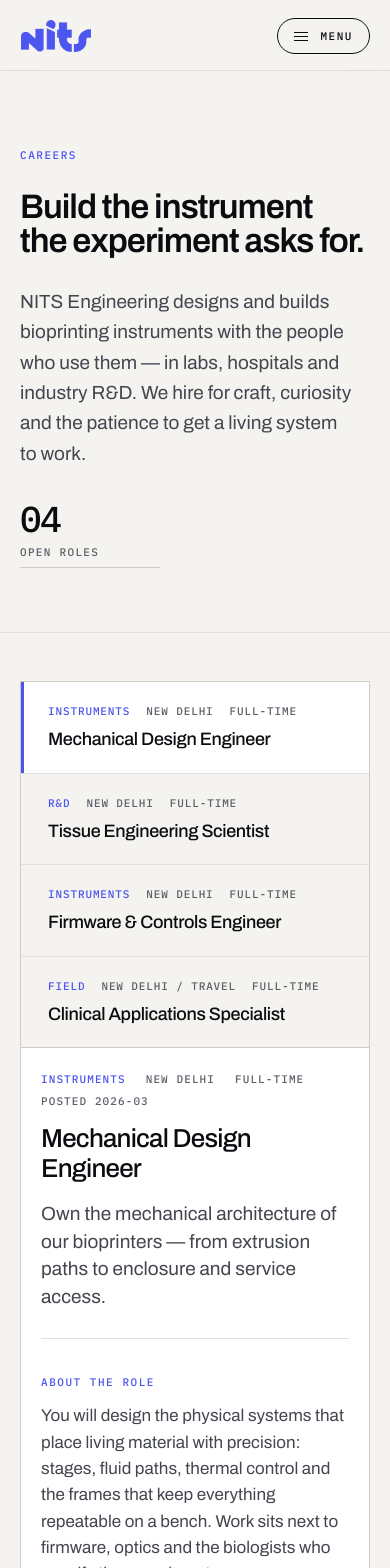
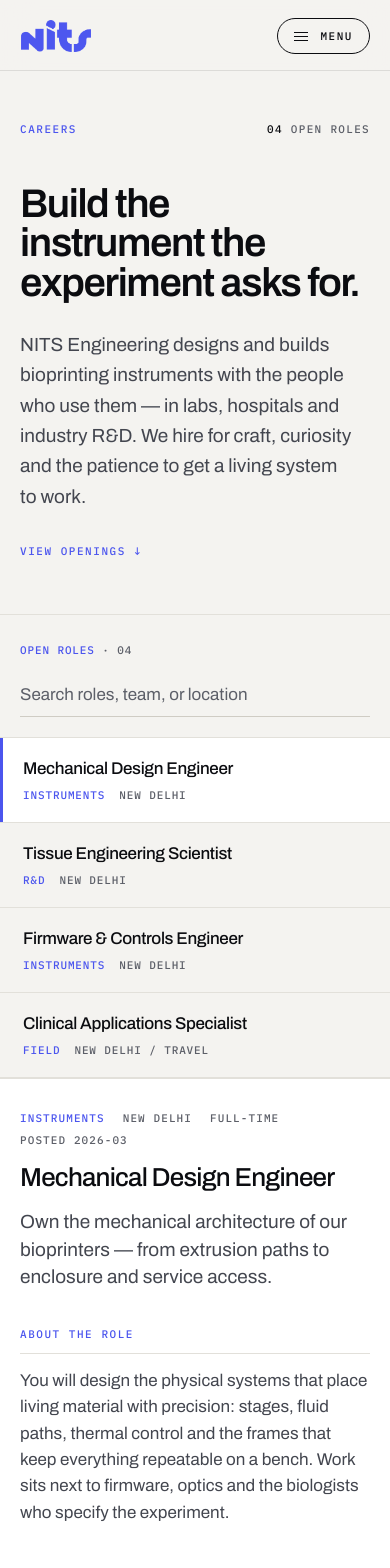
Before and after one commit to Dev-Aman7/nits, a Next.js app: page /careers in a window 390 px wide. Shown: the top 1568 px of the page. Built offline with nearby package versions, Linux system fonts and the light colour scheme.

Commit message:
Refactor Careers components: update styles for improved layout and responsiveness, implement searchable job list, and enhance job detail presentation. Adjust animations and transitions for better user experience.

```diff
--- a/app/careers/page.tsx
+++ b/app/careers/page.tsx
@@ -37,7 +37,7 @@ export default function CareersPage() {
         {jobs.length > 0 ? (
           <CareersOpenings />
         ) : (
-          <p className={`mono ${s.openings}`}>{careers.emptyLabel}</p>
+          <p className={`mono ${s.empty}`}>{careers.emptyLabel}</p>
         )}
         <Contact />
       </main>
--- a/components/careers/Careers.module.css
+++ b/components/careers/Careers.module.css
@@ -1,127 +1,181 @@
-/* Careers page — paper ground, hairlines, design.md tokens. */
+/* Careers — editorial paper page. Hairlines, no boxed panels. */
 
 .page {
   background: var(--paper);
   color: var(--text-paper-1);
-  min-height: 100vh;
 }
 
-/* ---- Hero --------------------------------------------------------------- */
+/* ---- Hero (home Overview rhythm) ---------------------------------------- */
 
 .hero {
-  padding: calc(80px + clamp(48px, 8vh, 96px)) var(--space-container) clamp(64px, 8vw, 96px);
-  border-bottom: 1px solid var(--border-paper);
+  position: relative;
+  min-height: min(72vh, 720px);
+  display: flex;
+  flex-direction: column;
+  justify-content: space-between;
+  gap: 64px;
+  padding: calc(80px + clamp(32px, 5vh, 56px)) var(--space-container)
+    clamp(48px, 6vh, 80px);
 }
 
-.heroInner {
+.heroRail {
+  display: flex;
+  align-items: baseline;
+  justify-content: space-between;
+  gap: 24px;
+  flex-wrap: wrap;
+}
+
+.eyebrow {
+  color: var(--accent-on-paper);
+}
+
+.heroCount {
+  color: var(--text-paper-3);
+  letter-spacing: 0.12em;
+  text-transform: uppercase;
+}
+
+.heroCountNum {
+  color: var(--text-paper-1);
+}
+
+.heroBlock {
   display: flex;
   flex-wrap: wrap;
   align-items: end;
-  justify-content: space-between;
-  gap: clamp(32px, 5vw, 64px);
-  max-width: 1180px;
+  gap: clamp(32px, 5vw, 80px);
 }
 
 .heroCopy {
   display: flex;
   flex-direction: column;
   gap: 28px;
+  flex: 1 1 360px;
   max-width: var(--measure-heading);
-  flex: 1 1 320px;
-}
-
-.eyebrow {
-  color: var(--accent-on-paper);
 }
 
 .heading {
   margin: 0;
-  letter-spacing: -0.03em;
+  letter-spacing: -0.035em;
+  max-width: 14ch;
 }
 
 .lede {
   margin: 0;
-  max-width: var(--measure-prose);
+  max-width: 42ch;
   color: var(--text-paper-2);
 }
 
-.count {
+.heroCue {
   flex: none;
+  color: var(--accent-on-paper);
+  padding-bottom: 6px;
+}
+
+.heroRule {
+  position: absolute;
+  left: 0;
+  right: 0;
+  bottom: 0;
+  height: 1px;
+  background: var(--border-paper);
+}
+
+/* ---- Openings: left list + right brief ---------------------------------- */
+
+.openings {
+  border-bottom: 1px solid var(--border-paper);
+  min-height: 70vh;
+}
+
+.split {
+  display: flex;
+  flex-wrap: wrap;
+  align-items: stretch;
+  min-height: 70vh;
+}
+
+.listPane {
+  flex: 1 1 300px;
+  max-width: 400px;
   display: flex;
   flex-direction: column;
-  gap: 8px;
-  padding-bottom: 8px;
-  border-bottom: 1px solid var(--border-paper-strong);
-  min-width: 140px;
-}
-
-.countValue {
-  font-size: var(--numeric);
-  letter-spacing: -0.04em;
-  line-height: 1;
-  color: var(--text-paper-1);
-}
-
-.countLabel {
-  color: var(--text-paper-3);
-  letter-spacing: 0.12em;
-  text-transform: uppercase;
-}
-
-/* ---- Openings split ----------------------------------------------------- */
-
-.openings {
-  padding: clamp(48px, 8vw, 96px) var(--space-container) clamp(96px, 12vw, 160px);
-}
-
-.openingsSplit {
-  display: flex;
-  flex-wrap: wrap;
-  gap: 0;
-  max-width: 1180px;
-  margin: 0 auto;
-  border: 1px solid var(--border-paper-strong);
-  background: var(--border-paper-strong);
-}
-
-.listCol {
-  flex: 1 1 280px;
-  max-width: 420px;
+  border-right: 1px solid var(--border-paper);
   background: var(--paper);
   min-width: 0;
 }
 
-.detailCol {
-  flex: 2 1 420px;
-  min-width: 0;
-  background: var(--white);
-  position: relative;
+.listHead {
+  display: flex;
+  flex-direction: column;
+  gap: 16px;
+  padding: 28px var(--space-container) 20px;
+  border-bottom: 1px solid var(--border-paper);
+  position: sticky;
+  top: 72px;
+  z-index: 1;
+  background: var(--paper);
 }
 
-/* ---- Job list ----------------------------------------------------------- */
+.listLabel {
+  color: var(--accent-on-paper);
+  letter-spacing: 0.08em;
+  text-transform: uppercase;
+}
+
+.listCount {
+  color: var(--text-paper-3);
+}
+
+.search {
+  display: block;
+  width: 100%;
+}
+
+.searchInput {
+  width: 100%;
+  box-sizing: border-box;
+  margin: 0;
+  padding: 12px 0;
+  border: none;
+  border-bottom: 1px solid var(--border-paper-strong);
+  border-radius: 0;
+  background: transparent;
+  color: var(--text-paper-1);
+  font: inherit;
+  font-size: var(--body);
+  outline: none;
+  transition: border-color var(--dur-hover) var(--ease-default);
+}
+
+.searchInput::placeholder {
+  color: var(--text-paper-3);
+}
+
+.searchInput:focus {
+  border-bottom-color: var(--accent-on-paper);
+}
 
 .list {
   list-style: none;
   margin: 0;
   padding: 0;
+  flex: 1;
 }
 
 .listItem {
   border-bottom: 1px solid var(--border-paper);
 }
 
-.listItem:last-child {
-  border-bottom: none;
-}
-
 .listButton {
   display: flex;
   flex-direction: column;
   align-items: flex-start;
-  gap: 10px;
+  gap: 8px;
   width: 100%;
   margin: 0;
-  padding: 22px 24px;
+  padding: 20px var(--space-container);
   border: none;
   border-left: 3px solid transparent;
   background: transparent;
@@ -134,7 +188,7 @@
 }
 
 .listButton:hover {
-  background: color-mix(in oklab, var(--paper) 88%, var(--ink));
+  background: color-mix(in oklab, var(--paper) 90%, var(--ink));
 }
 
 .listButton[aria-selected="true"] {
@@ -147,10 +201,18 @@
   outline-offset: -2px;
 }
 
+.listTitle {
+  font-size: clamp(17px, 1.8vw, 20px);
+  font-weight: 500;
+  letter-spacing: -0.02em;
+  line-height: 1.3;
+  color: var(--text-paper-1);
+}
+
 .listMeta {
   display: flex;
   flex-wrap: wrap;
-  gap: 8px 16px;
+  gap: 8px 14px;
   color: var(--text-paper-3);
   letter-spacing: 0.08em;
   text-transform: uppercase;
@@ -160,33 +222,26 @@
   color: var(--accent-on-paper);
 }
 
-.listTitle {
+.noResults {
   margin: 0;
-  font-size: clamp(18px, 2vw, 22px);
-  font-weight: 500;
-  letter-spacing: -0.02em;
-  line-height: 1.25;
-  color: var(--text-paper-1);
+  padding: 28px var(--space-container);
+  color: var(--text-paper-3);
 }
 
-.listSummary {
-  margin: 0;
-  font-size: var(--body-sm);
-  line-height: 1.45;
-  color: var(--text-paper-2);
-  display: -webkit-box;
-  -webkit-line-clamp: 2;
-  -webkit-box-orient: vertical;
-  overflow: hidden;
+.detailPane {
+  flex: 2 1 420px;
+  min-width: 0;
+  background: var(--white);
 }
 
-/* ---- Job detail --------------------------------------------------------- */
+/* ---- Detail brief ------------------------------------------------------- */
 
 .detail {
   display: flex;
   flex-direction: column;
   gap: 36px;
-  padding: clamp(28px, 4vw, 48px);
+  padding: clamp(32px, 4vw, 56px) clamp(24px, 4vw, 48px)
+    clamp(56px, 8vw, 96px);
   min-height: 100%;
 }
 
@@ -194,14 +249,13 @@
   display: flex;
   flex-direction: column;
   gap: 16px;
-  padding-bottom: 28px;
-  border-bottom: 1px solid var(--border-paper);
+  max-width: 640px;
 }
 
 .detailMeta {
   display: flex;
   flex-wrap: wrap;
-  gap: 8px 20px;
+  gap: 8px 18px;
   color: var(--text-paper-3);
   letter-spacing: 0.1em;
   text-transform: uppercase;
@@ -213,10 +267,10 @@
 
 .detailTitle {
   margin: 0;
-  font-size: clamp(26px, 3.2vw, 36px);
+  font-size: clamp(26px, 3.2vw, 40px);
   font-weight: 500;
   letter-spacing: -0.03em;
-  line-height: 1.15;
+  line-height: 1.12;
 }
 
 .detailSummary {
@@ -227,21 +281,34 @@
   color: var(--text-paper-2);
 }
 
+.detailGrid {
+  display: grid;
+  grid-template-columns: repeat(auto-fit, minmax(240px, 1fr));
+  gap: 40px 32px;
+  max-width: 900px;
+}
+
 .detailBlock {
   display: flex;
   flex-direction: column;
   gap: 14px;
 }
 
+.detailBlockWide {
+  grid-column: 1 / -1;
+  max-width: 600px;
+}
+
 .detailBlockLabel {
   color: var(--accent-on-paper);
   letter-spacing: 0.14em;
   text-transform: uppercase;
+  padding-bottom: 12px;
+  border-bottom: 1px solid var(--border-paper);
 }
 
 .detailBody {
   margin: 0;
-  max-width: 58ch;
   font-size: var(--body);
   line-height: 1.55;
   color: var(--text-paper-2);
@@ -251,27 +318,26 @@
   margin: 0;
   padding: 0;
   list-style: none;
-  display: flex;
-  flex-direction: column;
-  gap: 0;
-  border-top: 1px solid var(--border-paper);
 }
 
 .detailList li {
-  padding: 14px 0;
+  position: relative;
+  padding: 12px 0 12px 16px;
   border-bottom: 1px solid var(--border-paper);
   font-size: var(--body);
   line-height: 1.5;
   color: var(--text-paper-2);
-  padding-left: 18px;
-  position: relative;
+}
+
+.detailList li:last-child {
+  border-bottom: none;
 }
 
 .detailList li::before {
   content: "";
   position: absolute;
   left: 0;
-  top: 1.35em;
+  top: 1.3em;
   width: 6px;
   height: 1px;
   background: var(--accent-on-paper);
@@ -281,10 +347,9 @@
   display: flex;
   flex-wrap: wrap;
   align-items: center;
-  gap: 16px 24px;
-  margin-top: auto;
-  border-top: 1px solid var(--border-paper);
-  padding-top: 28px;
+  gap: 16px 28px;
+  padding-top: 8px;
+  max-width: 640px;
 }
 
 .detailApplyNote {
@@ -292,17 +357,49 @@
   max-width: 28ch;
 }
 
-@media (max-width: 860px) {
-  .listCol {
-    max-width: none;
-    border-bottom: 1px solid var(--border-paper-strong);
+.empty {
+  padding: var(--space-section) var(--space-container);
+  color: var(--text-paper-3);
+}
+
+/* Visually hidden — search label for AT. */
+.sr-only {
+  position: absolute;
+  width: 1px;
+  height: 1px;
+  padding: 0;
+  margin: -1px;
+  overflow: hidden;
+  clip: rect(0, 0, 0, 0);
+  white-space: nowrap;
+  border: 0;
+}
+
+@media (max-width: 900px) {
+  .hero {
+    min-height: 0;
+    gap: 48px;
   }
 
-  .listSummary {
-    display: none;
+  .heading {
+    max-width: none;
+  }
+
+  .listPane {
+    max-width: none;
+    border-right: none;
+    border-bottom: 1px solid var(--border-paper);
+  }
+
+  .listHead {
+    position: static;
+  }
+
+  .split {
+    min-height: 0;
   }
 
   .detail {
-    padding: 24px var(--space-container);
+    padding: 32px var(--space-container) 72px;
   }
 }
--- a/components/careers/CareersHero.tsx
+++ b/components/careers/CareersHero.tsx
@@ -5,7 +5,7 @@ import { motion, useReducedMotion } from "motion/react";
 import s from "./Careers.module.css";
 
 /**
- * Paper hero: claim + openings count. Rise/fade only — design.md motion.
+ * Full-bleed paper hero — Overview rhythm: mono rail, claim, cue, hairline.
  */
 export function CareersHero() {
   const reduce = useReducedMotion();
@@ -14,24 +14,39 @@ export function CareersHero() {
   return (
     <header className={s.hero}>
       <motion.div
-        className={s.heroInner}
-        initial={reduce ? false : { opacity: 0, y: 20 }}
+        className={s.heroRail}
+        initial={reduce ? false : { opacity: 0, y: 16 }}
         animate={{ opacity: 1, y: 0 }}
         transition={
-          reduce ? { duration: 0 } : { duration: 0.7, ease: [0.16, 1, 0.3, 1] }
+          reduce ? { duration: 0 } : { duration: 0.6, ease: [0.16, 1, 0.3, 1] }
+        }
+      >
+        <div className={`mono ${s.eyebrow}`}>{careers.eyebrow}</div>
+        <div className={`mono ${s.heroCount}`} aria-label={`${jobs.length} open roles`}>
+          <span className={s.heroCountNum}>{count}</span> {careers.openingsLabel}
+        </div>
+      </motion.div>
+
+      <motion.div
+        className={s.heroBlock}
+        initial={reduce ? false : { opacity: 0, y: 24 }}
+        animate={{ opacity: 1, y: 0 }}
+        transition={
+          reduce
+            ? { duration: 0 }
+            : { duration: 0.75, delay: 0.08, ease: [0.16, 1, 0.3, 1] }
         }
       >
         <div className={s.heroCopy}>
-          <div className={`mono ${s.eyebrow}`}>{careers.eyebrow}</div>
-          <h1 className={`h2 ${s.heading}`}>{careers.heading}</h1>
+          <h1 className={`h2lg ${s.heading}`}>{careers.heading}</h1>
           <p className={`bodyLg ${s.lede}`}>{careers.lede}</p>
         </div>
+        <a href="#openings" className={`mono ${s.heroCue}`}>
+          View openings ↓
+        </a>
+      </motion.div>
 
-        <div className={s.count} aria-label={`${jobs.length} open roles`}>
-          <span className={`mono ${s.countValue}`}>{count}</span>
-          <span className={`mono ${s.countLabel}`}>{careers.openingsLabel}</span>
-        </div>
-      </motion.div>
+      <div className={s.heroRule} aria-hidden="true" />
     </header>
   );
 }
--- a/components/careers/CareersOpenings.tsx
+++ b/components/careers/CareersOpenings.tsx
@@ -1,46 +1,100 @@
 "use client";
 
-import { getJobById, jobs } from "@/lib/careers";
+import { careers, getJobById, jobs } from "@/lib/careers";
 import {
   AnimatePresence,
   motion,
   useReducedMotion,
 } from "motion/react";
-import { useState } from "react";
+import { useEffect, useMemo, useState } from "react";
 import s from "./Careers.module.css";
 import { JobDetail } from "./JobDetail";
 import { JobList } from "./JobList";
 
+function matchesQuery(job: (typeof jobs)[number], query: string) {
+  const q = query.trim().toLowerCase();
+  if (!q) return true;
+  const hay = [job.title, job.team, job.location, job.type, job.summary]
+    .join(" ")
+    .toLowerCase();
+  return hay.includes(q);
+}
+
 /**
- * List + detail shell. Selection is local state; detail swaps with a short
- * opacity fade only (no slide / scale — design.md restraint).
+ * Left: searchable job list. Right: selected role brief.
+ * Search is ready for a longer openings list later.
  */
 export function CareersOpenings() {
   const reduce = useReducedMotion();
+  const [query, setQuery] = useState("");
   const [selectedId, setSelectedId] = useState(jobs[0]!.id);
-  const selected = getJobById(selectedId) ?? jobs[0]!;
+
+  const filtered = useMemo(
+    () => jobs.filter((job) => matchesQuery(job, query)),
+    [query],
+  );
+
+  /* Keep selection inside the filtered set when search changes. */
+  useEffect(() => {
+    if (filtered.length === 0) return;
+    if (!filtered.some((job) => job.id === selectedId)) {
+      setSelectedId(filtered[0]!.id);
+    }
+  }, [filtered, selectedId]);
+
+  const selected =
+    filtered.length === 0
+      ? null
+      : (getJobById(selectedId) ?? filtered[0] ?? null);
 
   return (
-    <section className={s.openings} aria-label="Open roles">
+    <section id="openings" className={s.openings} aria-label="Open roles">
       <motion.div
-        className={s.openingsSplit}
-        initial={reduce ? false : { opacity: 0, y: 24 }}
+        className={s.split}
+        initial={reduce ? false : { opacity: 0, y: 20 }}
         whileInView={{ opacity: 1, y: 0 }}
-        viewport={{ once: true, amount: 0.2 }}
+        viewport={{ once: true, amount: 0.1 }}
         transition={
-          reduce ? { duration: 0 } : { duration: 0.65, ease: [0.16, 1, 0.3, 1] }
+          reduce ? { duration: 0 } : { duration: 0.6, ease: [0.16, 1, 0.3, 1] }
         }
       >
-        <div className={s.listCol}>
+        <aside className={s.listPane}>
+          <div className={s.listHead}>
+            <div className={`mono ${s.listLabel}`}>
+              {careers.openingsLabel}
+              <span className={s.listCount}>
+                {" "}
+                · {String(filtered.length).padStart(2, "0")}
+              </span>
+            </div>
+
+            <label className={s.search}>
+              <span className="sr-only">{careers.searchPlaceholder}</span>
+              <input
+                type="search"
+                className={s.searchInput}
+                placeholder={careers.searchPlaceholder}
+                value={query}
+                onChange={(e) => setQuery(e.target.value)}
+                autoComplete="off"
+              />
+            </label>
+          </div>
+
+          {filtered.length > 0 ? (
             <JobList
-            jobs={jobs}
-            selectedId={selected.id}
+              jobs={filtered}
+              selectedId={selected?.id ?? null}
               onSelect={setSelectedId}
             />
-        </div>
+          ) : (
+            <p className={`mono ${s.noResults}`}>{careers.noResultsLabel}</p>
+          )}
+        </aside>
 
-        <div className={s.detailCol}>
+        <div className={s.detailPane}>
           <AnimatePresence mode="wait">
+            {selected ? (
               <motion.div
                 key={selected.id}
                 initial={reduce ? false : { opacity: 0 }}
@@ -52,6 +106,16 @@ export function CareersOpenings() {
               >
                 <JobDetail job={selected} />
               </motion.div>
+            ) : (
+              <motion.p
+                key="empty"
+                className={`mono ${s.noResults}`}
+                initial={false}
+                animate={{ opacity: 1 }}
+              >
+                {careers.noResultsLabel}
+              </motion.p>
+            )}
           </AnimatePresence>
         </div>
       </motion.div>
--- a/components/careers/JobDetail.tsx
+++ b/components/careers/JobDetail.tsx
@@ -6,7 +6,7 @@ type JobDetailProps = {
 };
 
 /**
- * Full role brief + external Apply. No in-app form — design has none.
+ * Typeset role brief — about spans full width; lists sit in a hairline grid.
  */
 export function JobDetail({ job }: JobDetailProps) {
   return (
@@ -24,7 +24,8 @@ export function JobDetail({ job }: JobDetailProps) {
         <p className={s.detailSummary}>{job.summary}</p>
       </header>
 
-      <section className={s.detailBlock}>
+      <div className={s.detailGrid}>
+        <section className={`${s.detailBlock} ${s.detailBlockWide}`}>
           <h3 className={`mono ${s.detailBlockLabel}`}>{careers.sections.about}</h3>
           <p className={s.detailBody}>{job.about}</p>
         </section>
@@ -51,7 +52,7 @@ export function JobDetail({ job }: JobDetailProps) {
           </ul>
         </section>
 
-      <section className={s.detailBlock}>
+        <section className={`${s.detailBlock} ${s.detailBlockWide}`}>
           <h3 className={`mono ${s.detailBlockLabel}`}>
             {careers.sections.niceToHave}
           </h3>
@@ -61,6 +62,7 @@ export function JobDetail({ job }: JobDetailProps) {
             ))}
           </ul>
         </section>
+      </div>
 
       <div className={s.detailActions}>
         <a
--- a/components/careers/JobList.tsx
+++ b/components/careers/JobList.tsx
@@ -3,13 +3,12 @@ import s from "./Careers.module.css";
 
 type JobListProps = {
   jobs: readonly Job[];
-  selectedId: string;
+  selectedId: string | null;
   onSelect: (id: string) => void;
 };
 
 /**
- * Hairline job rows. Selection is a button with aria-selected so keyboard
- * and screen readers stay in sync with the detail panel.
+ * Compact left-rail rows: title + team/location. No index codes.
  */
 export function JobList({ jobs, selectedId, onSelect }: JobListProps) {
   return (
@@ -25,13 +24,11 @@ export function JobList({ jobs, selectedId, onSelect }: JobListProps) {
               className={s.listButton}
               onClick={() => onSelect(job.id)}
             >
+              <span className={s.listTitle}>{job.title}</span>
               <span className={`mono ${s.listMeta}`}>
                 <span className={s.listTeam}>{job.team}</span>
                 <span>{job.location}</span>
-                <span>{job.type}</span>
               </span>
-              <span className={s.listTitle}>{job.title}</span>
-              <span className={s.listSummary}>{job.summary}</span>
             </button>
           </li>
         );
--- a/lib/careers.ts
+++ b/lib/careers.ts
@@ -32,6 +32,8 @@ export const careers = {
     "NITS Engineering designs and builds bioprinting instruments with the people who use them — in labs, hospitals and industry R&D. We hire for craft, curiosity and the patience to get a living system to work.",
   openingsLabel: "Open roles",
   emptyLabel: "No openings right now",
+  searchPlaceholder: "Search roles, team, or location",
+  noResultsLabel: "No roles match that search.",
   applyLabel: "Apply via Google Form",
   applyNote: "Opens in a new tab. We review every application.",
   sections: {
```
Lines whose indentation alone changed are shown as unchanged.
